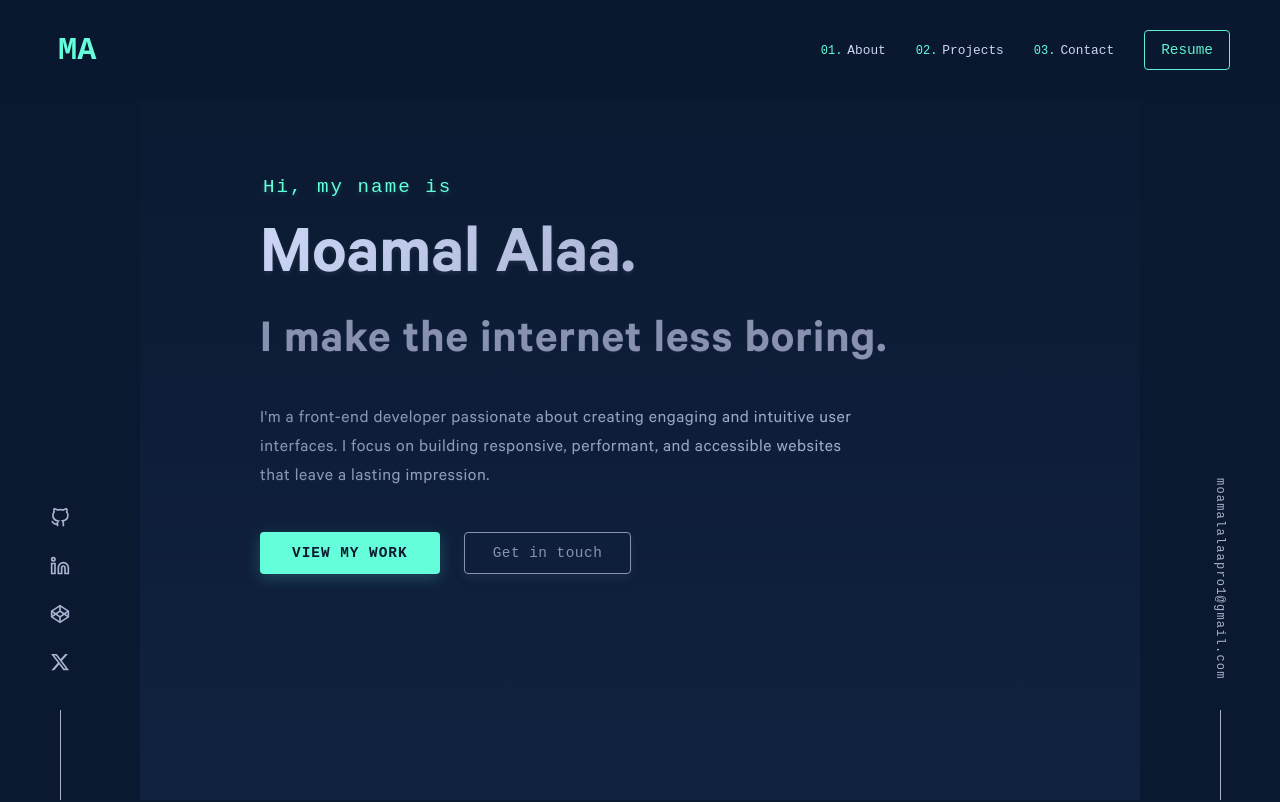
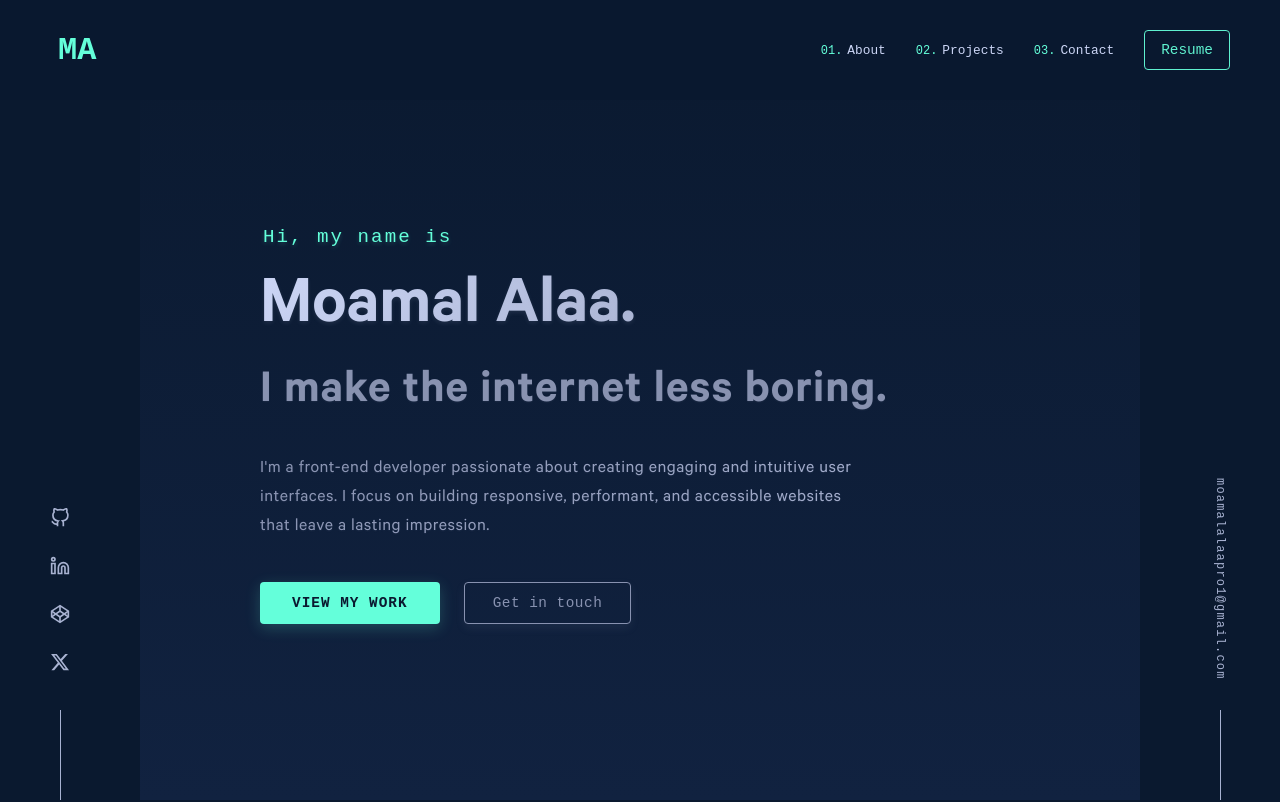
Before and after one commit to Moamal-2000/moamal-alaa, a Next.js app: page / in a window 1280 px wide. Shown: the top 802 px of the page. Built offline with nearby package versions, Linux system fonts and the light colour scheme.

Commit message:
style: decrease padding-block for all sections to 100px & add margin-bottom to heroSection

```diff
--- a/src/components/Home/HeroSection/HeroSection.module.scss
+++ b/src/components/Home/HeroSection/HeroSection.module.scss
@@ -9,6 +9,7 @@
   background: linear-gradient(180deg, #0a192f, #112240);
   overflow: hidden;
   padding-top: 150px;
+  margin-bottom: 100px;
 }
 
 @include m.large {
--- a/src/styles/globals.scss
+++ b/src/styles/globals.scss
@@ -38,7 +38,7 @@ main {
 }
 
 section {
-  padding-block: 200px;
+  padding-block: 100px;
 }
 
 a {
```
